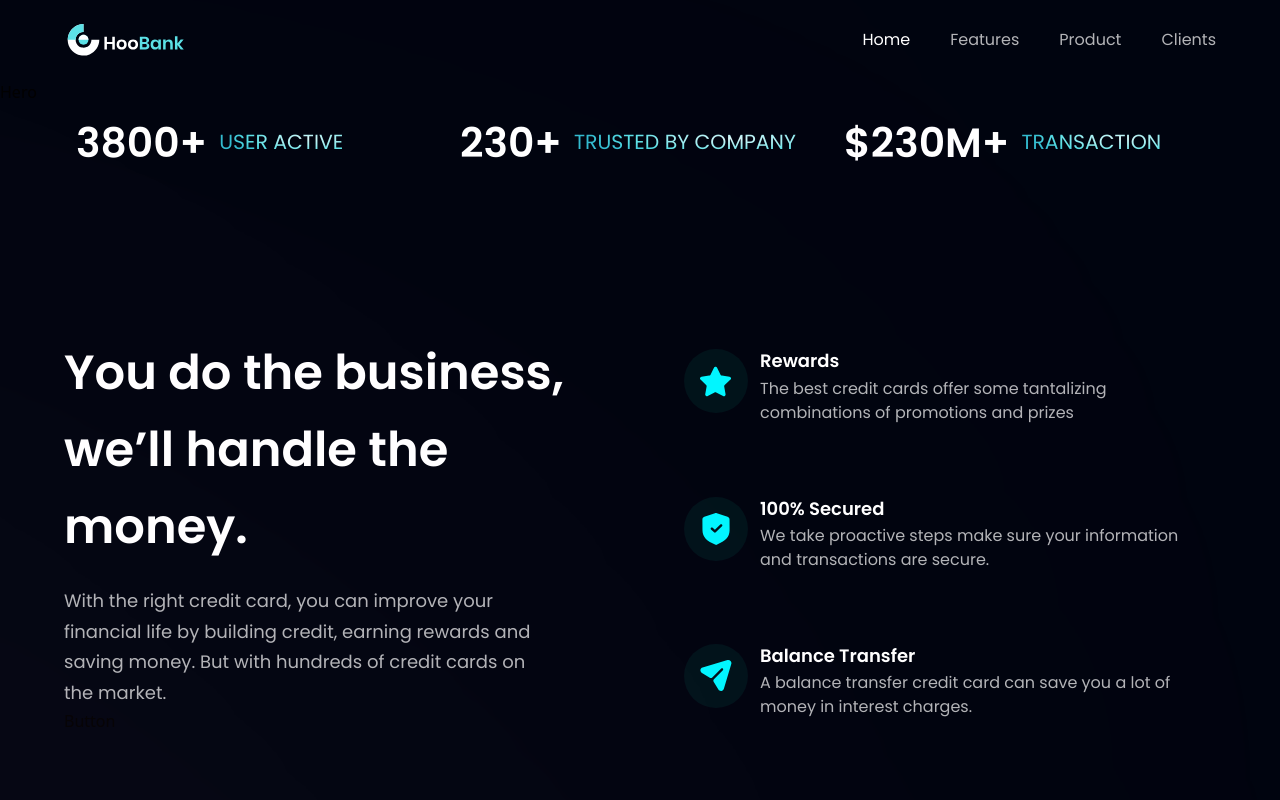
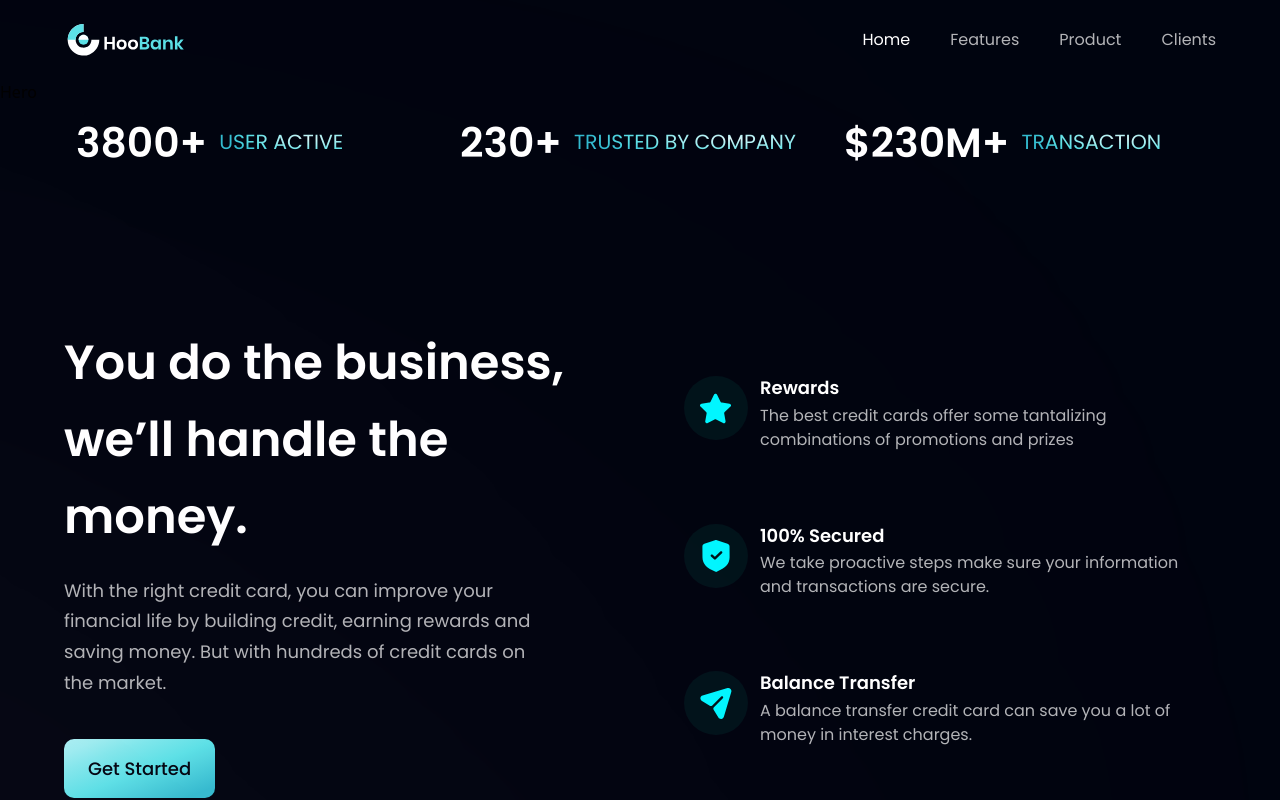
Before and after one commit to SaqibSattar/react-hoobank, a React (Vite) app: page / in a window 1280 px wide. Shown: the top 800 px of the page. Built offline with nearby package versions, Linux system fonts and the light colour scheme.

Commit message:
Button component completed

```diff
--- a/src/components/Button.jsx
+++ b/src/components/Button.jsx
@@ -1,5 +1,10 @@
-const Button = () => {
-  return <div>Button</div>
-}
+const Button = ({ styles }) => (
+  <button
+    type='button'
+    className={`py-4 px-6 font-poppins font-medium text-[18px] text-primary bg-blue-gradient rounded-[10px] outline-none ${styles}`}
+  >
+    Get Started
+  </button>
+)
 
 export default Button
```
